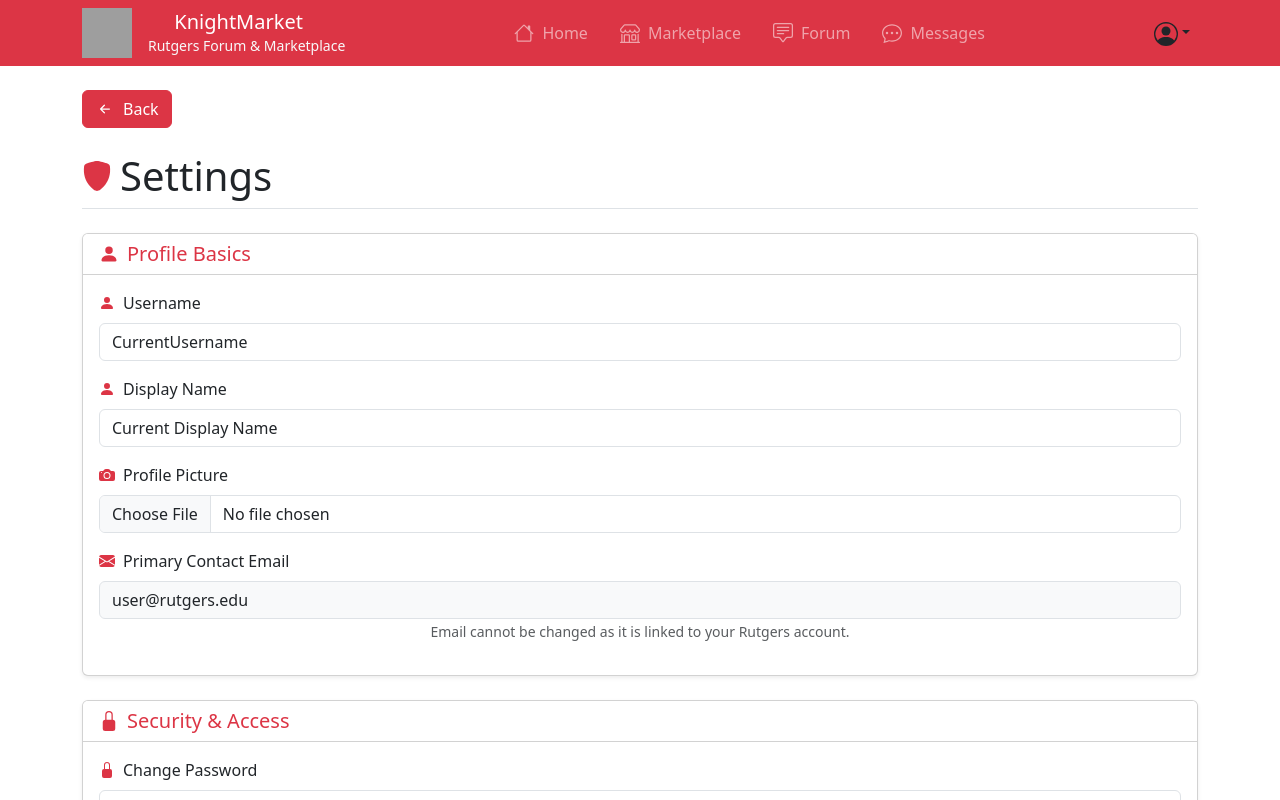
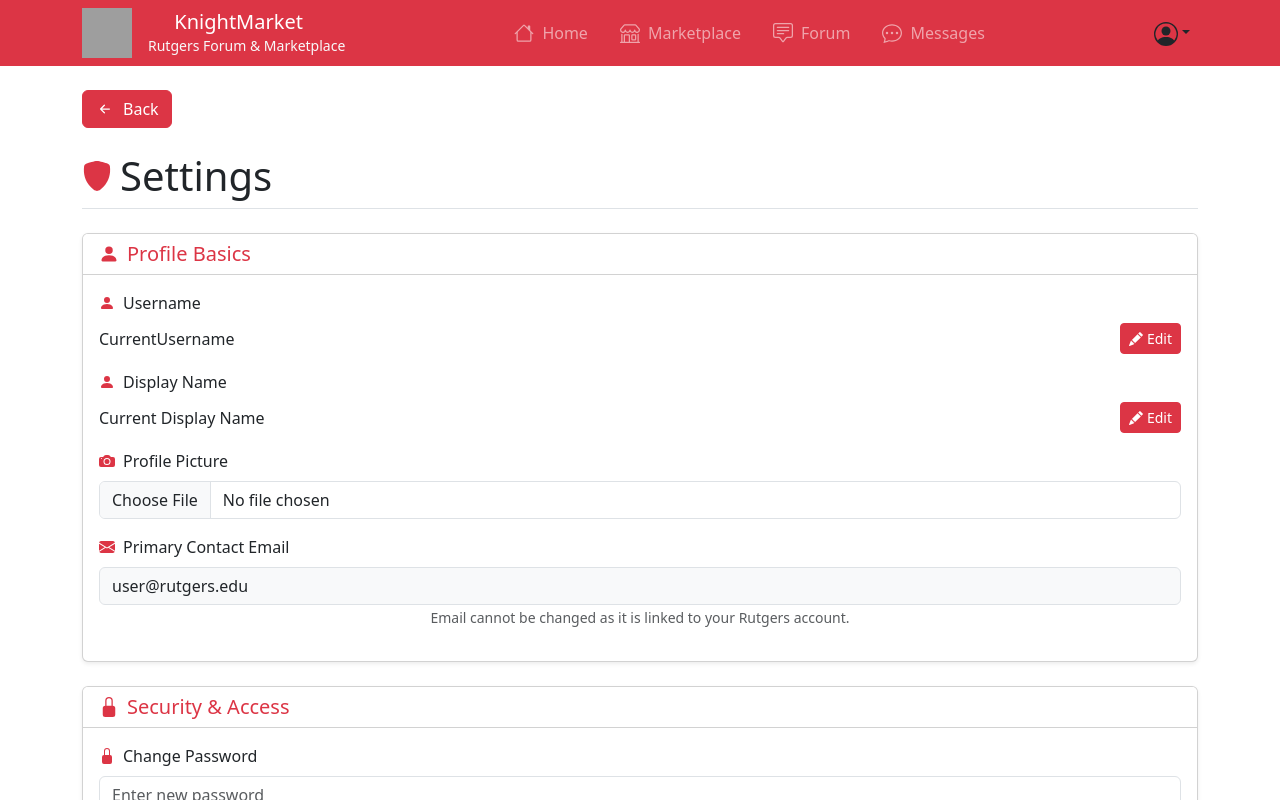
Before and after one commit to RUCooked/RUSocial, a React (Create React App) app in the folder knightmarket/: page /settings in a window 1280 px wide. Shown: the top 800 px of the page. Built offline with nearby package versions, Linux system fonts and the light colour scheme; grey boxes are pictures that could not be loaded.

Commit message:
revised settings with display/username, added better ui,

```diff
--- a/knightmarket/src/pages/Settings.jsx
+++ b/knightmarket/src/pages/Settings.jsx
@@ -10,10 +10,13 @@
   ShieldFill,
   PersonXFill,
   ArrowLeftShort,
+  SaveFill,
+  PencilFill,
 } from 'react-bootstrap-icons';
 
 function Settings() {
   const navigate = useNavigate();
+
   const [username, setUsername] = useState('CurrentUsername');
   const [displayName, setDisplayName] = useState('Current Display Name');
   const [profilePicture, setProfilePicture] = useState(null);
@@ -21,6 +24,10 @@
   const [password, setPassword] = useState('');
   const [twoFactorAuth, setTwoFactorAuth] = useState(false);
   const [blockedUsers, setBlockedUsers] = useState([]);
+
+  // Edit mode states
+  const [isEditingUsername, setIsEditingUsername] = useState(false);
+  const [isEditingDisplayName, setIsEditingDisplayName] = useState(false);
 
   const handleFileUpload = (e) => {
     const file = e.target.files[0];
@@ -69,25 +76,68 @@
   <Form.Label className="d-flex align-items-center">
     <PersonFill className="text-danger me-2" /> Username
   </Form.Label>
+  {isEditingUsername ? (
+    <div className="d-flex gap-2">
       <Form.Control
         type="text"
         value={username}
         onChange={(e) => setUsername(e.target.value)}
-                placeholder="Enter your username"
       />
+      <Button
+        variant="success"
+        className="d-flex align-items-center"
+        onClick={() => setIsEditingUsername(false)}
+      >
+        <SaveFill /> Save
+      </Button>
+    </div>
+  ) : (
+    <div className="d-flex justify-content-between align-items-center">
+      <span>{username}</span>
+      <Button
+        variant="danger" // Changed to red
+        size="sm"
+        onClick={() => setIsEditingUsername(true)}
+        className="d-flex align-items-center gap-1"
+      >
+        <PencilFill /> Edit
+      </Button>
+    </div>
+  )}
 </Form.Group>
-
             {/* Display Name */}
 <Form.Group className="mb-3">
   <Form.Label className="d-flex align-items-center">
     <PersonFill className="text-danger me-2" /> Display Name
   </Form.Label>
+  {isEditingDisplayName ? (
+    <div className="d-flex gap-2">
       <Form.Control
         type="text"
         value={displayName}
         onChange={(e) => setDisplayName(e.target.value)}
-                placeholder="Enter your display name"
       />
+      <Button
+        variant="success"
+        className="d-flex align-items-center"
+        onClick={() => setIsEditingDisplayName(false)}
+      >
+        <SaveFill /> Save
+      </Button>
+    </div>
+  ) : (
+    <div className="d-flex justify-content-between align-items-center">
+      <span>{displayName}</span>
+      <Button
+        variant="danger" // Changed to red
+        size="sm"
+        onClick={() => setIsEditingDisplayName(true)}
+        className="d-flex align-items-center gap-1"
+      >
+        <PencilFill /> Edit
+      </Button>
+    </div>
+  )}
 </Form.Group>
 
             {/* Profile Picture */}
```
Lines whose indentation alone changed are shown as unchanged.
